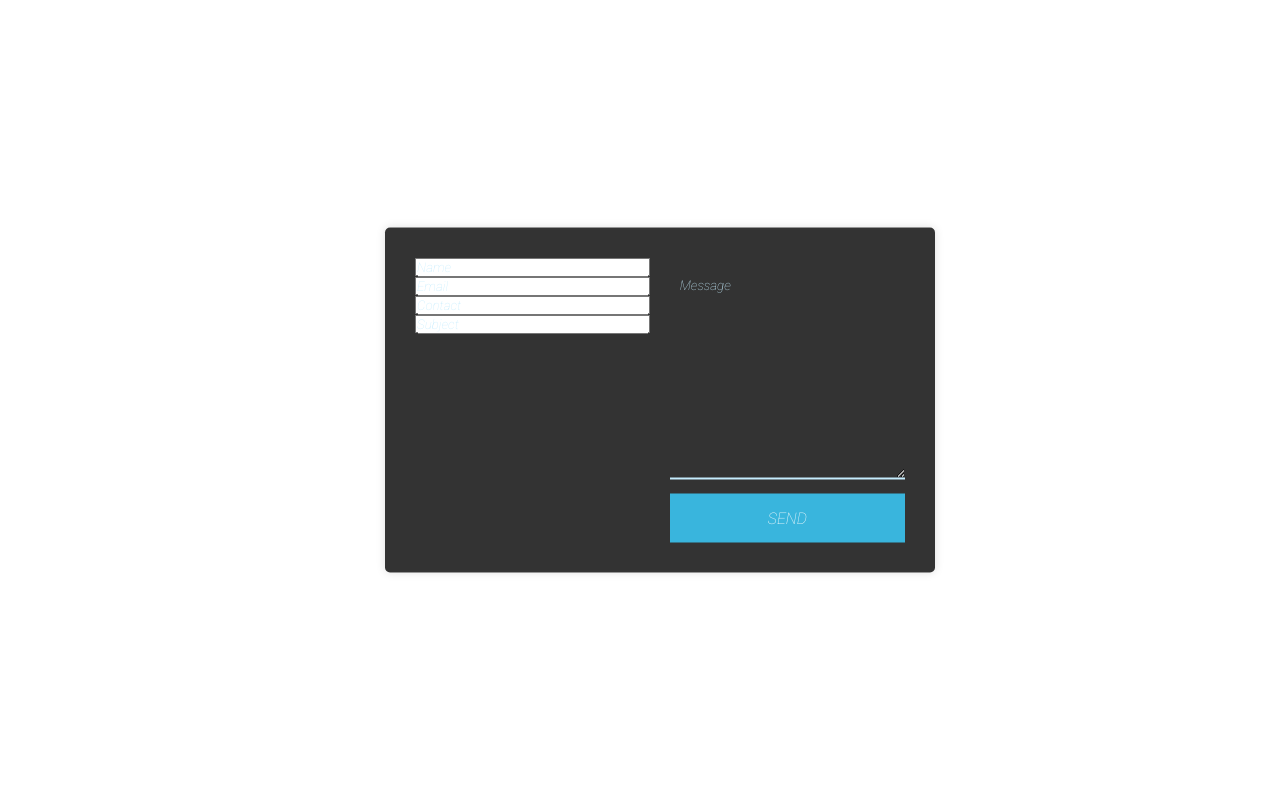
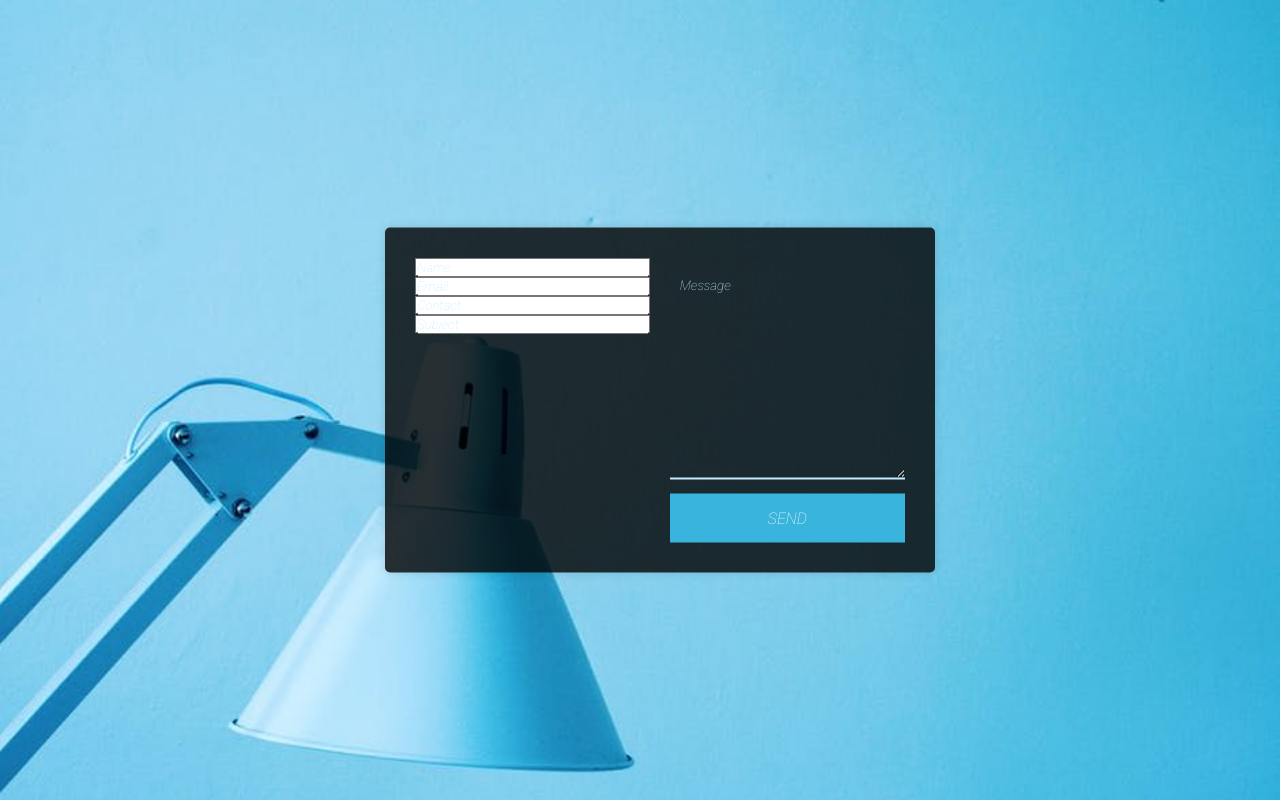
Before and after one commit to Suvanwita/Task-2-Responsive-contact-us-form, a plain HTML site: page index.html in a window 1280 px wide. Drawn offline with Linux system fonts and the light colour scheme.

Commit message:
Update styles.css

```diff
--- a/styles.css
+++ b/styles.css
@@ -9,7 +9,7 @@
 }
 
 body{
-  background: url(bg.jpg) no repeat top center;
+  background: url(bg.jpg) no-repeat top center;
   background-size: cover;
   height:100vh;
 }
```
